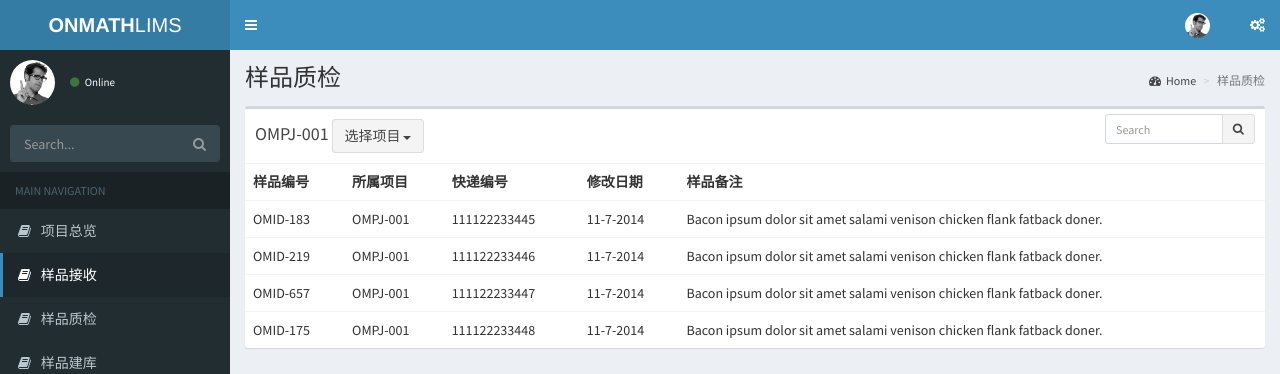
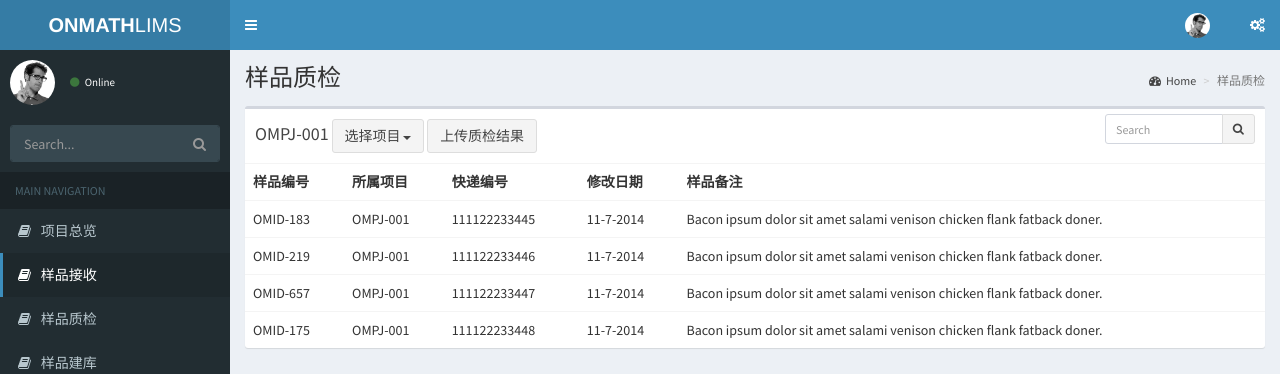
Before and after one commit to chenjialin/ONMATHLIMS, a Django app: template ONMATHLIMS/lims_app/templates/quality_check.html in a window 1280 px wide. Shown: the top 374 px of the page. Run offline with Django 3.2, Linux system fonts and the light colour scheme; the template is opened without the code that fills it, so the values that code supplies are empty; some libraries are stand-ins or nearby versions.

Commit message:
add quality check html file

```diff
--- a/ONMATHLIMS/lims_app/templates/base.html
+++ b/ONMATHLIMS/lims_app/templates/base.html
@@ -36,6 +36,8 @@
     <script src="static/js/html5shiv.min.js"></script>
     <script src="static/js/respond.min.js"></script>
     <![endif]-->
+    {%block header_script %}
+    {% endblock %}
 </head>
 <body class="hold-transition skin-blue sidebar-mini">
 <div class="wrapper">
@@ -419,9 +421,6 @@
 <script src="{%  static "dist/js/demo.js" %}"></script>
 
 {% block page_script %}
-<script>
-
-</script>
 {% endblock %}
 </body>
 
--- a/ONMATHLIMS/lims_app/templates/quality_check.html
+++ b/ONMATHLIMS/lims_app/templates/quality_check.html
@@ -27,6 +27,8 @@
                     <li><a href="#">我负责的所有项目</a></li>
                   </ul>
                 </div>
+                <!-- upload button -->
+                <button type="submit" class="btn btn-default" class="fa" onclick="location.href='/lims_app/upload/?table=quality_check';")}">上传质检结果</button>
                 <div class="box-tools">
                     <div class="input-group input-group-sm" style="width: 150px;">
                         <input type="text" name="table_search" class="form-control pull-right" placeholder="Search">
```
